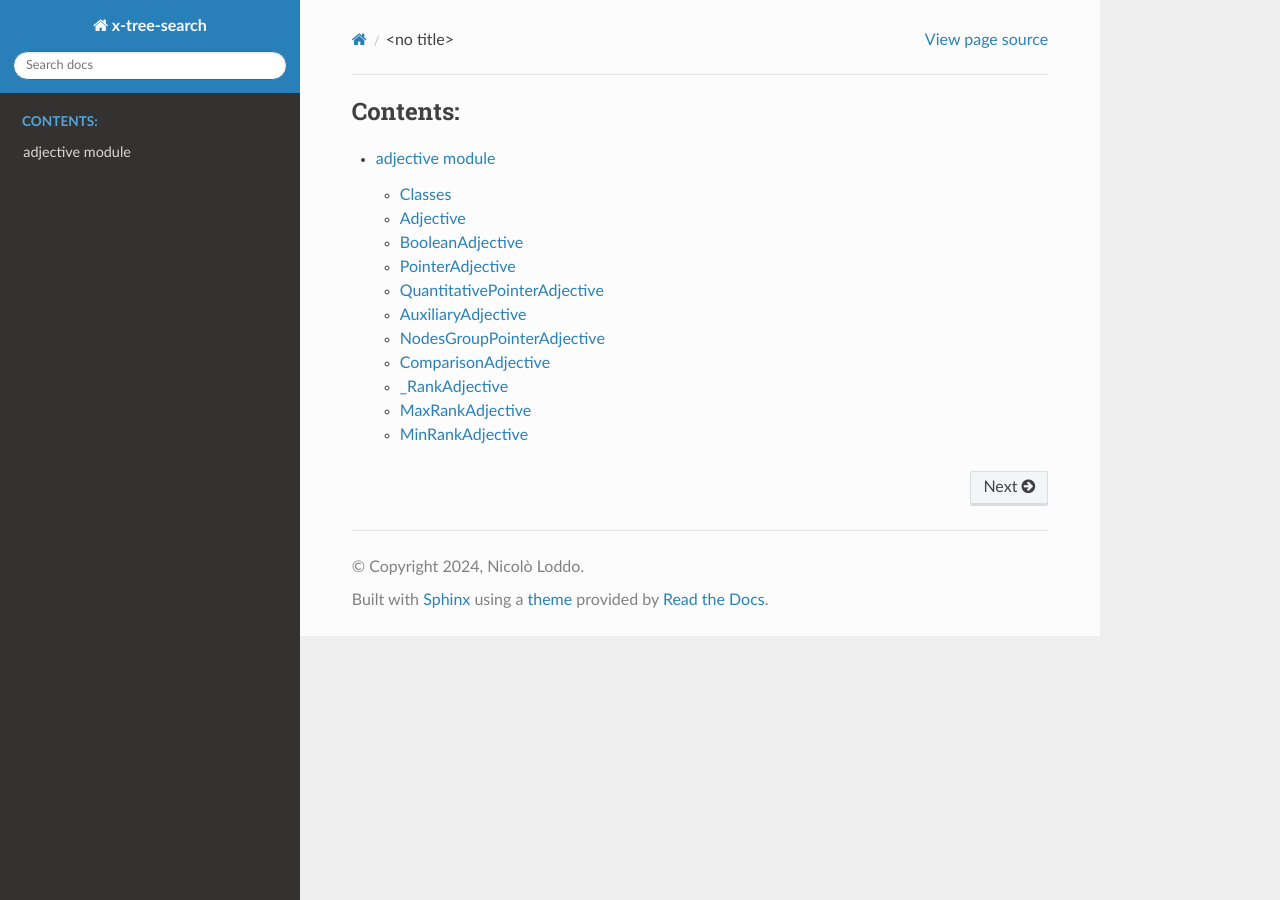
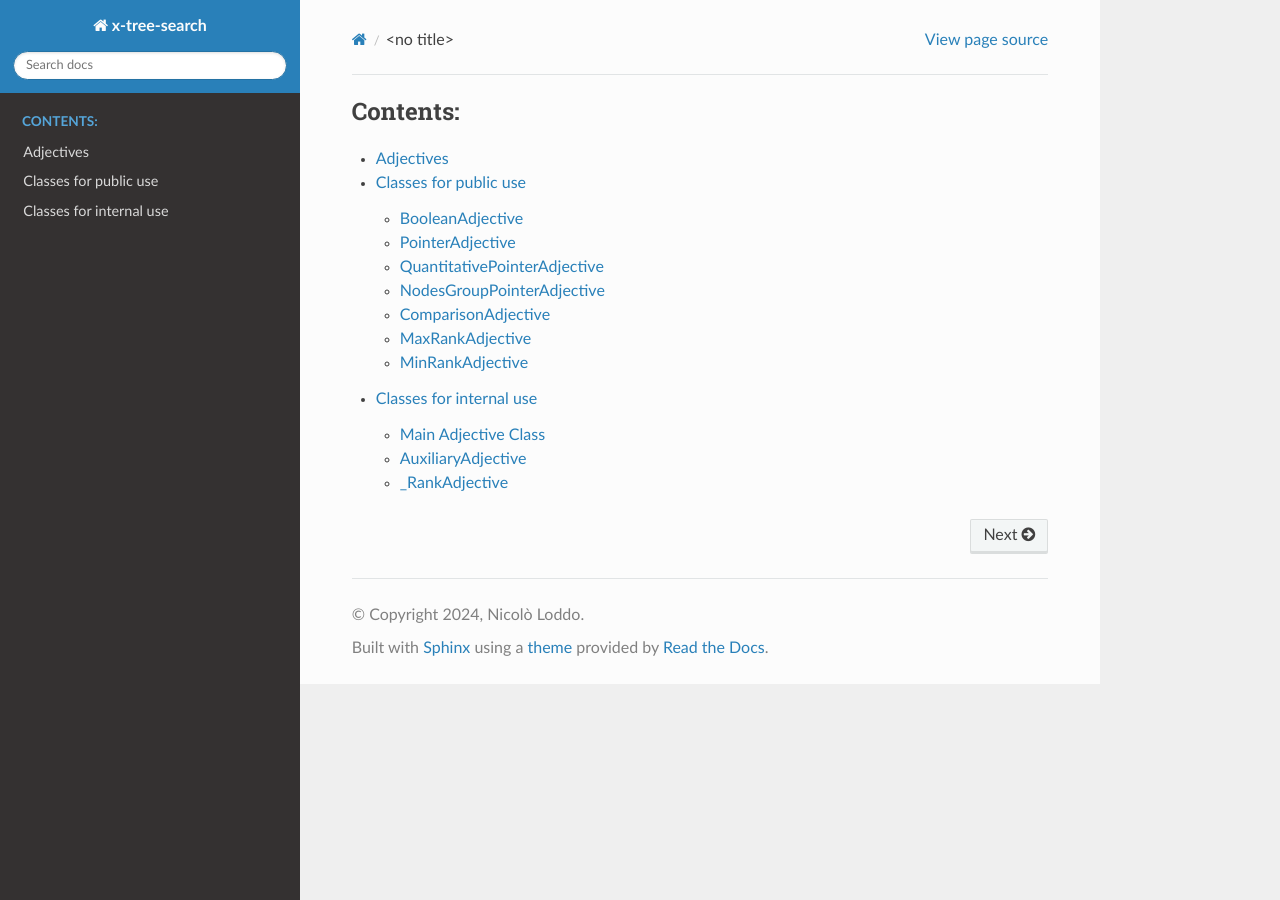
Before and after one commit to nicoloddo/x-tree-search, a Sphinx documentation site: the page built from docs/index.rst, in a window 1280 px wide. Built offline with Sphinx 7.4.7 and the Read the Docs theme 2.0.0, drawn with Linux system fonts in a browser that asks for light colours; pages that are not in the unit, such as notebooks, are missing from menus; part of the change alters nothing that is shown.

Commit message:
Refined adjective docs

```diff
--- a/docs/rst/adjective.rst
+++ b/docs/rst/adjective.rst
@@ -1,27 +1,19 @@
-adjective module
-================
+Adjectives
+==========
 
 .. automodule:: src.explainer.adjective
     :members:
     :undoc-members:
     :show-inheritance:
 
-Classes
--------
-
-Adjective
----------
-
-.. autoclass:: src.explainer.adjective.Adjective
-    :members:
-    :undoc-members:
-    :show-inheritance:
+Classes for public use
+======================
 
 BooleanAdjective
-----------------
+-----------------
 
 .. autoclass:: src.explainer.adjective.BooleanAdjective
-    :members:
+    :members: __init__
     :undoc-members:
     :show-inheritance:
 
@@ -29,7 +21,7 @@ PointerAdjective
 ----------------
 
 .. autoclass:: src.explainer.adjective.PointerAdjective
-    :members:
+    :members: __init__
     :undoc-members:
     :show-inheritance:
 
@@ -37,7 +29,53 @@ QuantitativePointerAdjective
 ----------------------------
 
 .. autoclass:: src.explainer.adjective.QuantitativePointerAdjective
-    :members:
+    :members: __init__
+    :undoc-members:
+    :show-inheritance:
+
+NodesGroupPointerAdjective
+--------------------------
+
+.. autoclass:: src.explainer.adjective.NodesGroupPointerAdjective
+    :members: __init__
+    :undoc-members:
+    :show-inheritance:
+
+ComparisonAdjective
+-------------------
+
+.. autoclass:: src.explainer.adjective.ComparisonAdjective
+    :members: __init__
+    :undoc-members:
+    :show-inheritance:
+
+
+MaxRankAdjective
+----------------
+
+.. autoclass:: src.explainer.adjective.MaxRankAdjective
+    :members: __init__
+    :undoc-members:
+    :show-inheritance:
+
+MinRankAdjective
+----------------
+
+.. autoclass:: src.explainer.adjective.MinRankAdjective
+    :members: __init__
+    :undoc-members:
+    :show-inheritance:
+
+
+Classes for internal use
+========================
+
+
+Main Adjective Class
+--------------------
+
+.. autoclass:: src.explainer.adjective.Adjective
+    :members: __init__
     :undoc-members:
     :show-inheritance:
 
@@ -45,23 +83,7 @@ AuxiliaryAdjective
 ------------------
 
 .. autoclass:: src.explainer.adjective.AuxiliaryAdjective
-    :members:
-    :undoc-members:
-    :show-inheritance:
-
-NodesGroupPointerAdjective
---------------------------
-
-.. autoclass:: src.explainer.adjective.NodesGroupPointerAdjective
-    :members:
-    :undoc-members:
-    :show-inheritance:
-
-ComparisonAdjective
--------------------
-
-.. autoclass:: src.explainer.adjective.ComparisonAdjective
-    :members:
+    :members: __init__
     :undoc-members:
     :show-inheritance:
 
@@ -69,22 +91,6 @@ _RankAdjective
 --------------
 
 .. autoclass:: src.explainer.adjective._RankAdjective
-    :members:
+    :members: __init__
     :undoc-members:
     :show-inheritance:
-
-MaxRankAdjective
-----------------
-
-.. autoclass:: src.explainer.adjective.MaxRankAdjective
-    :members:
-    :undoc-members:
-    :show-inheritance:
-
-MinRankAdjective
-----------------
-
-.. autoclass:: src.explainer.adjective.MinRankAdjective
-    :members:
-    :undoc-members:
-    :show-inheritance:
```
